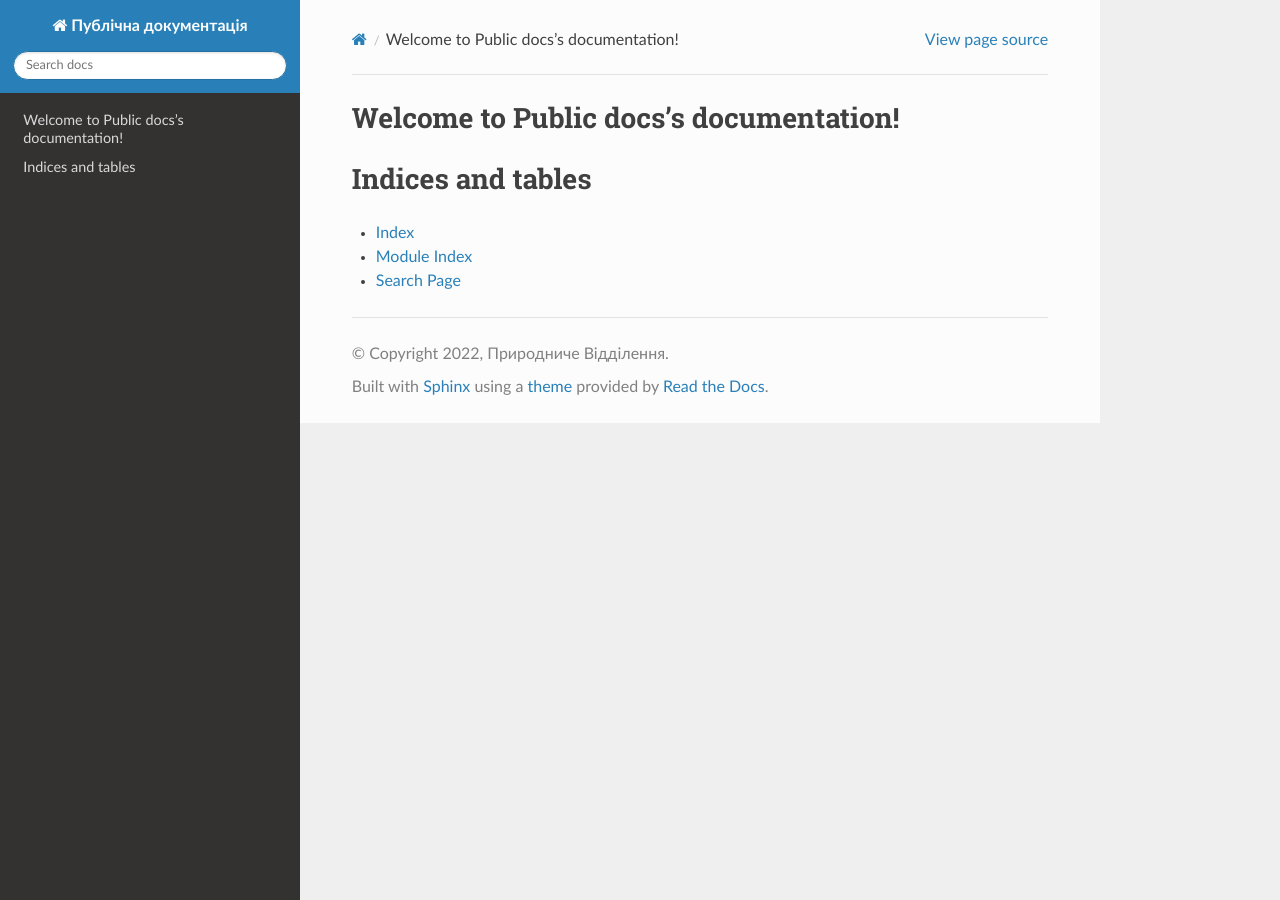
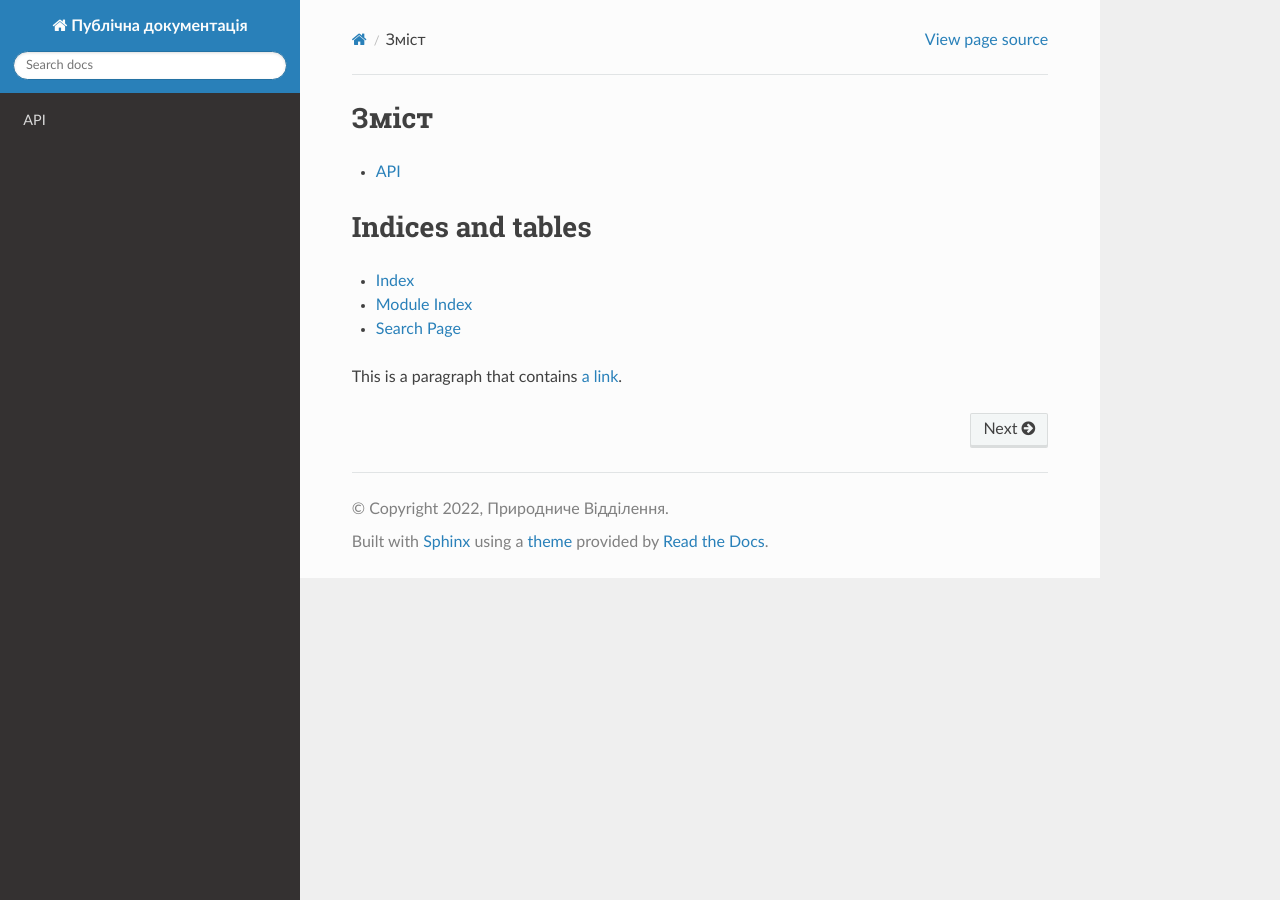
Before and after one commit to nat-dep-clg/nat-dep-clg.github.io, a Sphinx documentation site: the page built from docs/source/index.rst, in a window 1280 px wide. Built offline with Sphinx 7.4.7 and the Read the Docs theme 2.0.0, drawn with Linux system fonts in a browser that asks for light colours.

```diff
--- a/docs/requirements.txt
+++ b/docs/requirements.txt
@@ -1 +1,2 @@
 sphinx-rtd-theme==1.0.0
+sphinxcontrib-tikz==0.4.16
--- a/docs/source/conf.py
+++ b/docs/source/conf.py
@@ -31,6 +31,7 @@ release = '0'
 # extensions coming with Sphinx (named 'sphinx.ext.*') or your custom
 # ones.
 extensions = [
+    'sphinxcontrib.tikz',
 ]
 
 # Add any paths that contain templates here, relative to this directory.
@@ -53,3 +54,14 @@ html_theme = 'sphinx_rtd_theme'
 # relative to this directory. They are copied after the builtin static files,
 # so a file named "default.css" will overwrite the builtin "default.css".
 html_static_path = ['_static']
+
+latex_elements = {
+    'papersize': 'a4paper',
+    'preamble': r'''
+\usepackage[utf8]{inputenc}
+''',
+    'babel': r'''
+    \usepackage[ukrainian]{babel}
+    ''',
+}
+latex_show_urls = 'footnote'
--- a/docs/source/index.rst
+++ b/docs/source/index.rst
@@ -3,13 +3,12 @@
    You can adapt this file completely to your liking, but it should at least
    contain the root `toctree` directive.
 
-Welcome to Public docs's documentation!
+Зміст
 =======================================
 
 .. toctree::
-   :maxdepth: 2
-   :caption: Contents:
 
+    api
 
 
 Indices and tables
@@ -18,3 +17,8 @@ Indices and tables
 * :ref:`genindex`
 * :ref:`modindex`
 * :ref:`search`
+
+
+This is a paragraph that contains `a link`_.
+
+.. _a link: https://domain.invalid/
```
Also changed, not shown: docs/source/api.rst (added, +8 -0 lines).
